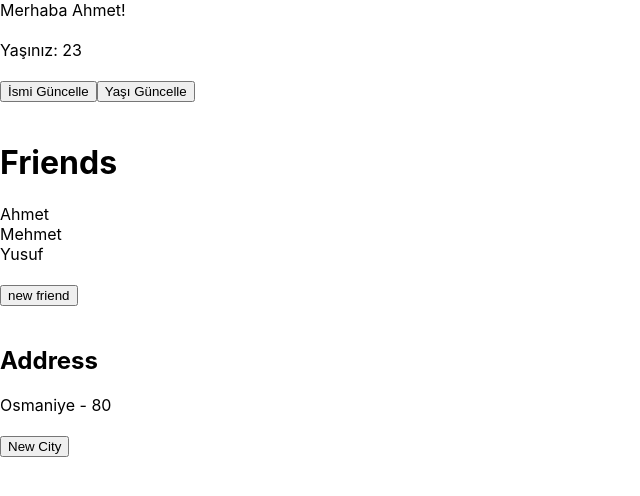
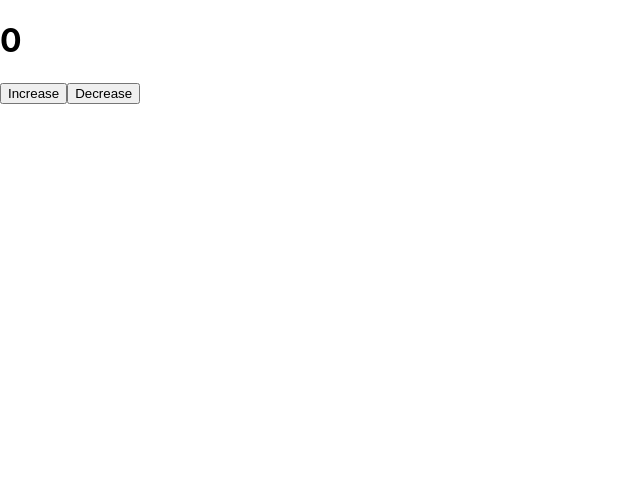
Before and after one commit to ismailgok/FirstReactAppPatika, a React (Create React App) app: page / in a window 1280 px wide. Shown: the top 496 px of the page, without its empty margins (0-640 px from the left). Built offline with nearby package versions, Linux system fonts and the light colour scheme.

Commit message:
State Module Counter App

```diff
--- /dev/null
+++ b/src/PatikaStateWork/Counter.js
@@ -0,0 +1,15 @@
+import { useState } from 'react';
+
+function Counter() {
+
+    const [count, setCount] = useState(0);
+
+
+  return <div>
+      <h1>{count}</h1>
+      <button onClick={() => setCount(count + 1)}>Increase</button>
+      <button onClick={() => setCount(count - 1)}>Decrease</button>
+  </div>;
+}
+
+export default Counter;
--- a/src/index.js
+++ b/src/index.js
@@ -1,12 +1,14 @@
 import React from 'react';
 import ReactDOM from 'react-dom';
 import './index.css';
-import App from './App';
+// import App from './App';
 import reportWebVitals from './reportWebVitals';
+import Counter from './PatikaStateWork/Counter'
 
 ReactDOM.render(
   <React.StrictMode>
-    <App />
+    {/* <App /> */}
+    <Counter />
   </React.StrictMode>,
   document.getElementById('root')
 );
```
